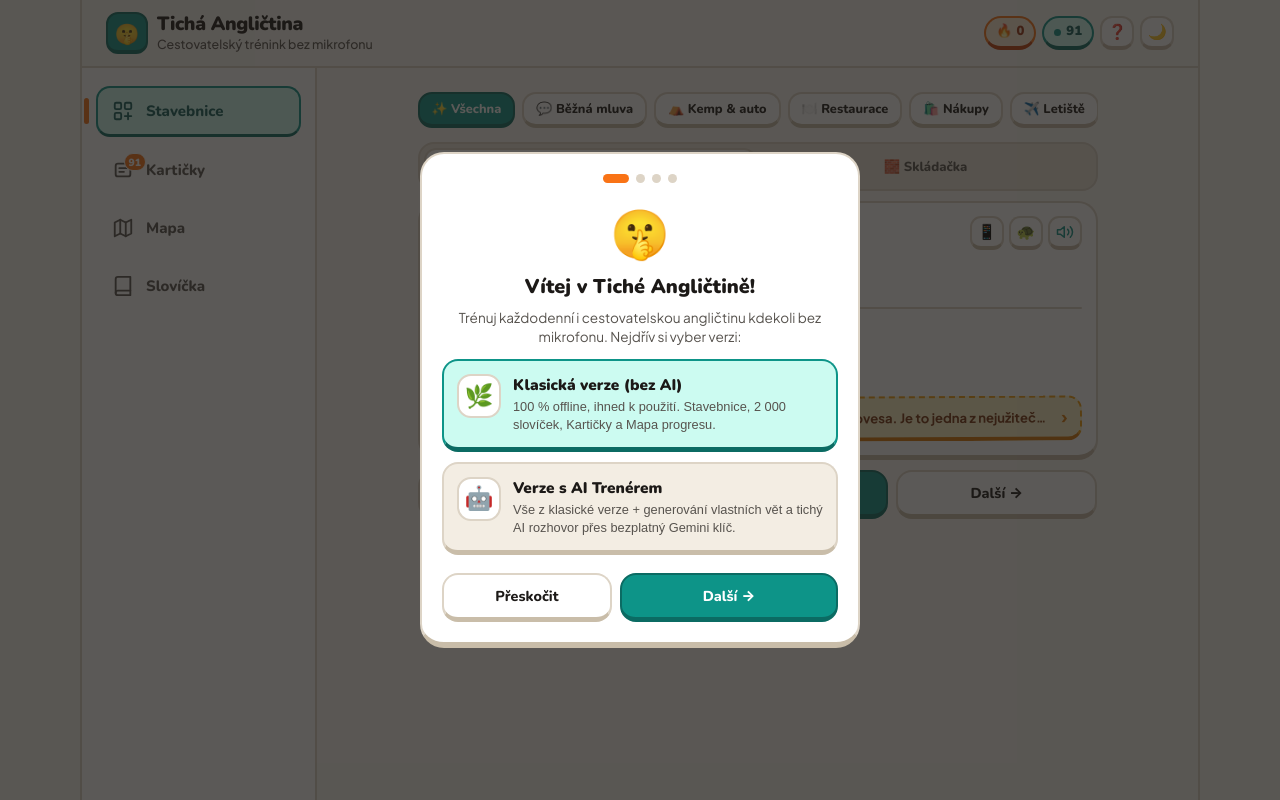
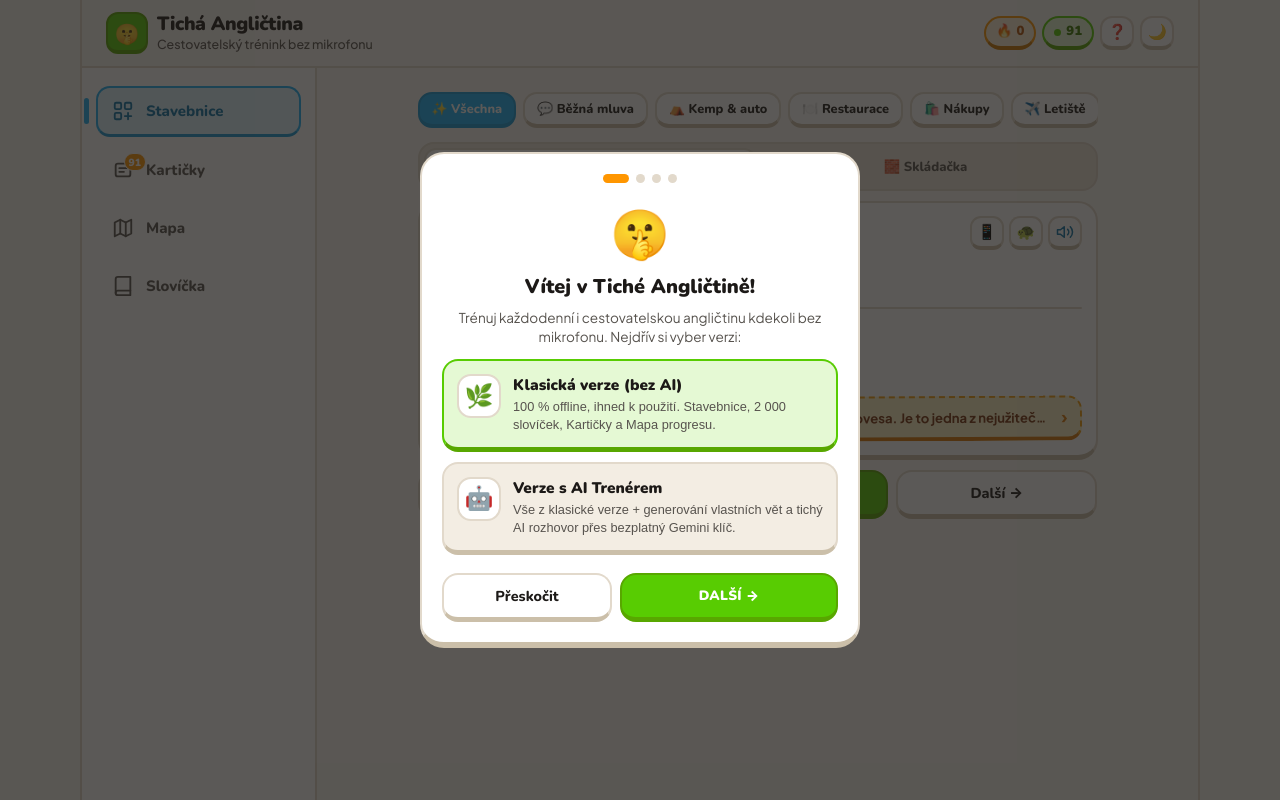
Before and after one commit to Lada008/anglictina, a plain HTML site: page index.html in a window 1280 px wide. Drawn offline with nearby package versions, Linux system fonts and the light colour scheme.

Commit message:
Offline lokalni fonty, GoatCounter, aktualizace SW a Duolingo vzhled

```diff
--- a/index.html
+++ b/index.html
@@ -18,11 +18,6 @@
   <link rel="apple-touch-icon" href="./icons/apple-touch-icon.png" />
   <link rel="icon" type="image/png" sizes="192x192" href="./icons/icon-192.png" />
   <link rel="icon" type="image/svg+xml" href="./icons/icon.svg" />
-
-  <!-- Google Fonts: Nunito + Plus Jakarta Sans -->
-  <link rel="preconnect" href="https://fonts.googleapis.com" />
-  <link rel="preconnect" href="https://fonts.gstatic.com" crossorigin />
-  <link href="https://fonts.googleapis.com/css2?family=Nunito:wght@700;800;900&family=Plus+Jakarta+Sans:wght@400;500;600;700&display=swap" rel="stylesheet" />
 
   <link rel="stylesheet" href="./styles.css" />
 </head>
@@ -709,5 +704,6 @@
   <div id="toast" class="toast" role="status" aria-live="polite"></div>
 
   <script type="module" src="./app.js"></script>
+  <script data-goatcounter="https://ticha-anglictina.goatcounter.com/count" async src="https://gc.zgo.at/count.js"></script>
 </body>
 </html>
--- a/styles.css
+++ b/styles.css
@@ -1,5 +1,41 @@
 /* =========================================================
-   TICHÁ ANGLIČTINA – Hravý, teplý & hmatatelný Tactile UI
+   LOKÁLNÍ OFFLINE FONTY (Nunito + Plus Jakarta Sans, latin + latin-ext)
+   ========================================================= */
+@font-face {
+  font-family: 'Nunito';
+  font-style: normal;
+  font-weight: 700 900;
+  font-display: swap;
+  src: url('./fonts/nunito-latin-ext.woff2') format('woff2');
+  unicode-range: U+0100-02BA, U+02BD-02C5, U+02C7-02CC, U+02CE-02D7, U+02DD-02FF, U+0304, U+0308, U+0329, U+1D00-1DBF, U+1E00-1E9F, U+1EF2-1EFF, U+2020, U+20A0-20AB, U+20AD-20C4, U+2113, U+2C60-2C7F, U+A720-A7FF;
+}
+@font-face {
+  font-family: 'Nunito';
+  font-style: normal;
+  font-weight: 700 900;
+  font-display: swap;
+  src: url('./fonts/nunito-latin.woff2') format('woff2');
+  unicode-range: U+0000-00FF, U+0131, U+0152-0153, U+02BB-02BC, U+02C6, U+02DA, U+02DC, U+0304, U+0308, U+0329, U+2000-206F, U+20AC, U+2122, U+2191, U+2193, U+2212, U+2215, U+FEFF, U+FFFD;
+}
+@font-face {
+  font-family: 'Plus Jakarta Sans';
+  font-style: normal;
+  font-weight: 400 700;
+  font-display: swap;
+  src: url('./fonts/plus-jakarta-sans-latin-ext.woff2') format('woff2');
+  unicode-range: U+0100-02BA, U+02BD-02C5, U+02C7-02CC, U+02CE-02D7, U+02DD-02FF, U+0304, U+0308, U+0329, U+1D00-1DBF, U+1E00-1E9F, U+1EF2-1EFF, U+2020, U+20A0-20AB, U+20AD-20C4, U+2113, U+2C60-2C7F, U+A720-A7FF;
+}
+@font-face {
+  font-family: 'Plus Jakarta Sans';
+  font-style: normal;
+  font-weight: 400 700;
+  font-display: swap;
+  src: url('./fonts/plus-jakarta-sans-latin.woff2') format('woff2');
+  unicode-range: U+0000-00FF, U+0131, U+0152-0153, U+02BB-02BC, U+02C6, U+02DA, U+02DC, U+0304, U+0308, U+0329, U+2000-206F, U+20AC, U+2122, U+2191, U+2193, U+2212, U+2215, U+FEFF, U+FFFD;
+}
+
+/* =========================================================
+   TICHÁ ANGLIČTINA – Hravý Duolingo & Tactile 3D UI
    ========================================================= */
 
 :root {
@@ -16,20 +52,25 @@
 
   --text: #1C1917;
   --text-muted: #57534E;
-  --border: #DDD4C6;
-  --border-edge: #C9BDA9;
-
-  /* Primární sytě tyrkysová & hravá korálová */
-  --primary: #0D9488;
-  --primary-hover: #0F766E;
-  --primary-edge: #0B6B63;
-  --primary-soft: #CCFBF1;
-  --primary-text: #115E59;
-
-  --coral: #F97316;
-  --coral-edge: #C2410C;
-  --coral-soft: #FFEDD5;
-  --coral-text: #9A3412;
+  --border: #E2D9CB;
+  --border-edge: #CBBFA9;
+
+  /* Duolingo zelená + blankytně modrá + korálová */
+  --primary: #58CC02;
+  --primary-hover: #4CB800;
+  --primary-edge: #58A700;
+  --primary-soft: #E5F9D4;
+  --primary-text: #3B7A00;
+
+  --duo-blue: #1CB0F6;
+  --duo-blue-edge: #1899D6;
+  --duo-blue-soft: #DDF4FF;
+  --duo-blue-text: #0B74A8;
+
+  --coral: #FF9600;
+  --coral-edge: #CC7800;
+  --coral-soft: #FFF1D6;
+  --coral-text: #B45309;
 
   /* Máslově žlutý sticky note pro tipy */
   --tip-bg: #FEF3C7;
@@ -38,22 +79,22 @@
   --tip-text: #78350F;
 
   /* Fonetická bublina */
-  --phonetic-bg: #ECFEFF;
-  --phonetic-border: #5EEAD4;
-  --phonetic-text: #0F766E;
+  --phonetic-bg: #DDF4FF;
+  --phonetic-border: #84D8FF;
+  --phonetic-text: #0B74A8;
 
   /* Stavy */
-  --success: #16A34A;
-  --success-edge: #15803D;
-  --success-soft: #DCFCE7;
-  --warning: #EA580C;
-  --warning-edge: #C2410C;
-  --warning-soft: #FFEDD5;
-  --danger: #DC2626;
-  --danger-edge: #B91C1C;
-  --danger-soft: #FEE2E2;
-  --whatsapp: #16A34A;
-  --whatsapp-edge: #15803D;
+  --success: #58CC02;
+  --success-edge: #58A700;
+  --success-soft: #E5F9D4;
+  --warning: #FF9600;
+  --warning-edge: #CC7800;
+  --warning-soft: #FFF1D6;
+  --danger: #FF4B4B;
+  --danger-edge: #EA2B2B;
+  --danger-soft: #FFE4E4;
+  --whatsapp: #25D366;
+  --whatsapp-edge: #1DA851;
 
   --card-back-bg: #FFFDF9;
   --radius: 20px;
@@ -73,35 +114,40 @@
   --border: #44403C;
   --border-edge: #0C0A09;
 
-  --primary: #14B8A6;
-  --primary-hover: #2DD4BF;
-  --primary-edge: #0F766E;
-  --primary-soft: rgba(20, 184, 166, 0.2);
-  --primary-text: #5EEAD4;
-
-  --coral: #FB923C;
-  --coral-edge: #C2410C;
-  --coral-soft: rgba(249, 115, 22, 0.22);
-  --coral-text: #FDBA74;
+  --primary: #58CC02;
+  --primary-hover: #69E00F;
+  --primary-edge: #46A302;
+  --primary-soft: rgba(88, 204, 2, 0.2);
+  --primary-text: #89E219;
+
+  --duo-blue: #1CB0F6;
+  --duo-blue-edge: #1899D6;
+  --duo-blue-soft: rgba(28, 176, 246, 0.2);
+  --duo-blue-text: #7DD3FC;
+
+  --coral: #FF9600;
+  --coral-edge: #CC7800;
+  --coral-soft: rgba(255, 150, 0, 0.22);
+  --coral-text: #FCD34D;
 
   --tip-bg: #422006;
   --tip-border: #D97706;
   --tip-edge: #78350F;
   --tip-text: #FEF3C7;
 
-  --phonetic-bg: rgba(20, 184, 166, 0.14);
-  --phonetic-border: #0F766E;
-  --phonetic-text: #5EEAD4;
-
-  --success: #22C55E;
-  --success-edge: #15803D;
-  --success-soft: rgba(34, 197, 94, 0.2);
-  --warning: #FB923C;
-  --warning-edge: #C2410C;
-  --warning-soft: rgba(249, 115, 22, 0.2);
-  --danger: #F87171;
-  --danger-edge: #B91C1C;
-  --danger-soft: rgba(239, 68, 68, 0.22);
+  --phonetic-bg: rgba(28, 176, 246, 0.16);
+  --phonetic-border: #1899D6;
+  --phonetic-text: #7DD3FC;
+
+  --success: #58CC02;
+  --success-edge: #46A302;
+  --success-soft: rgba(88, 204, 2, 0.2);
+  --warning: #FF9600;
+  --warning-edge: #CC7800;
+  --warning-soft: rgba(255, 150, 0, 0.2);
+  --danger: #FF4B4B;
+  --danger-edge: #EA2B2B;
+  --danger-soft: rgba(255, 75, 75, 0.22);
 
   --card-back-bg: #2E2927;
 }
@@ -2408,3 +2454,87 @@ textarea:focus {
     gap: 12px;
   }
 }
+
+/* ==========================================
+   DUOLINGO POLISH (lesklý progress bar, modré štítky, hravá mapa)
+   ========================================== */
+.btn-primary {
+  letter-spacing: 0.02em;
+  text-transform: uppercase;
+  font-size: 0.85rem;
+  font-weight: 900;
+}
+
+.progress-track {
+  height: 14px;
+}
+
+.progress-fill,
+.map-mini-fill {
+  position: relative;
+  overflow: hidden;
+}
+
+.progress-fill::after,
+.map-mini-fill::after {
+  content: '';
+  position: absolute;
+  top: 2px;
+  left: 6px;
+  right: 6px;
+  height: 4px;
+  border-radius: 999px;
+  background: rgba(255, 255, 255, 0.36);
+}
+
+.topic-chip.active {
+  background: var(--duo-blue);
+  border-color: var(--duo-blue-edge);
+  border-bottom-color: var(--duo-blue-edge);
+  color: #FFFFFF;
+}
+
+.slot-pill {
+  background: var(--duo-blue-soft);
+  color: var(--duo-blue-text);
+  border-color: var(--duo-blue);
+  border-bottom-color: var(--duo-blue-edge);
+}
+
+.slot-pill.selected {
+  background: var(--duo-blue);
+  color: #FFFFFF;
+  border-color: var(--duo-blue-edge);
+  border-bottom-color: var(--duo-blue-edge);
+}
+
+.nav-item.active {
+  color: var(--duo-blue-text);
+  background: var(--duo-blue-soft);
+  border-color: var(--duo-blue);
+  border-bottom: 3px solid var(--duo-blue-edge);
+}
+
+.nav-item.active::before {
+  background: var(--duo-blue);
+}
+
+.icon-btn {
+  color: var(--duo-blue-text);
+}
+
+.phonetic-text {
+  border-bottom-color: var(--duo-blue);
+}
+
+/* Hravá klikatá cesta na mobilu (Duolingo path) */
+@media (max-width: 859px) {
+  .progress-map .map-node:nth-child(even) {
+    margin-left: 10px;
+    width: calc(100% - 10px);
+  }
+  .progress-map .map-node:nth-child(odd) {
+    margin-right: 10px;
+    width: calc(100% - 10px);
+  }
+}
--- a/sw.js
+++ b/sw.js
@@ -1,8 +1,12 @@
-const CACHE_NAME = 'ticha-anglictina-v10';
+const CACHE_NAME = 'ticha-anglictina-v11';
 const ASSETS = [
   './',
   './index.html',
   './styles.css',
+  './fonts/nunito-latin.woff2',
+  './fonts/nunito-latin-ext.woff2',
+  './fonts/plus-jakarta-sans-latin.woff2',
+  './fonts/plus-jakarta-sans-latin-ext.woff2',
   './data.js',
   './extra_phrases_templates.js',
   './vocabulary_part_1.js',
```
Also changed, not shown: fonts/nunito-latin-ext.woff2 (added), fonts/nunito-latin.woff2 (added), fonts/plus-jakarta-sans-latin-ext.woff2 (added), fonts/plus-jakarta-sans-latin.woff2 (added).
